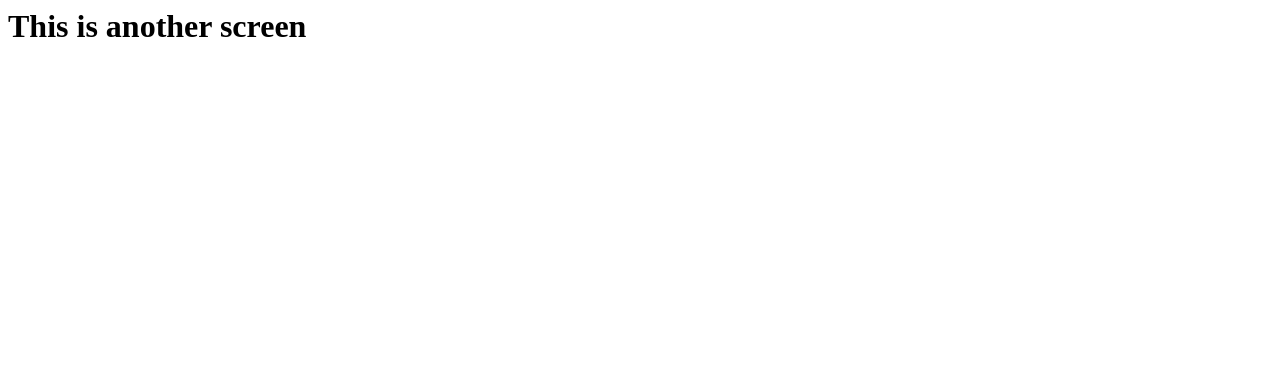
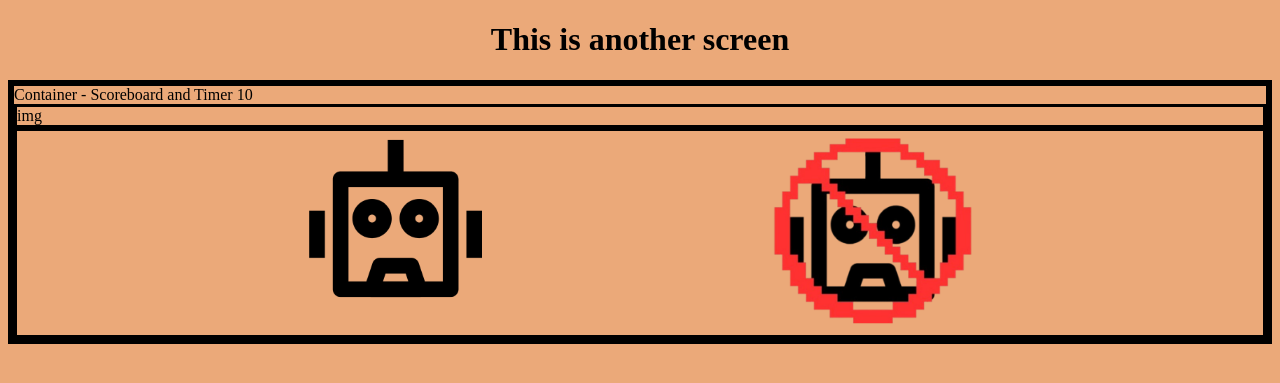
Before and after one commit to KikiNikii/Real-or-AI-, a Python web app: template templates/gamescreen1.html in a window 1280 px wide. Shown: the top 383 px of the page. Run offline with Jinja, Linux system fonts and the light colour scheme; the template is opened without the code that fills it: most values are stand-ins (such as "Sample title", 1, 10 or a date in 2020).

Commit message:
Created the gameplay screen and started a bit on the scoreboard.

```diff
--- a/static/style.css
+++ b/static/style.css
@@ -5,3 +5,40 @@ h1{
 body{
     background-color: rgb(235, 169, 121);
 }
+
+.homeimg {
+    display: block;
+    margin: auto;
+    width: 40%;
+    border-radius: 20px;
+}
+
+.playbuttons{
+    width: 20%;
+    padding: 5%;
+}
+
+.one{
+    display: flex;
+    justify-content: space-evenly;
+
+}
+
+.resize{
+    width: 200px;
+}
+
+.Aibutton{
+    width: 175px;
+}
+
+button{
+    width: 100%;
+    height: 100%;
+    justify-content: center;
+}
+
+div{border-style: solid; border-color: black;}
+.coloring{
+    fill: red;
+}
--- a/templates/gamescreen1.html
+++ b/templates/gamescreen1.html
@@ -1 +1,35 @@
-<h1>This is another screen</h1>
+<!DOCTYPE html>
+<html lang="en">
+<head>
+    <meta charset="UTF-8">
+    <meta name="viewport" content="width=device-width, initial-scale=1.0">
+    <title>Nikole's Real or AI</title>
+
+    <link href = "/static/style.css" rel = "stylesheet">
+
+</head>
+
+<body>
+    <h1>This is another screen</h1>
+
+<div>
+
+    <div>
+        Container - Scoreboard and Timer
+        {{score_response}}
+
+
+        <div>
+            img
+        </div>
+        <div class = "one">
+            <!-- button -->
+            <a href = ><img class = "Aibutton" src = "/static/YesAi.png" width = 60px></a>
+            <a href = ><img class = "resize" src = "/static/NotAi.png" width = 60px></a>
+        </div>
+    </div>
+
+</div>
+
+</body>
+</html>
--- a/templates/index.html
+++ b/templates/index.html
@@ -10,6 +10,7 @@
     <script src="https://cdn.jsdelivr.net/npm/bootstrap@5.3.7/dist/js/bootstrap.bundle.min.js" integrity="sha384-ndDqU0Gzau9qJ1lfW4pNLlhNTkCfHzAVBReH9diLvGRem5+R9g2FzA8ZGN954O5Q" crossorigin="anonymous"></script>
     <link href="https://cdn.jsdelivr.net/npm/bootstrap@5.3.7/dist/css/bootstrap.min.css" rel="stylesheet" integrity="sha384-LN+7fdVzj6u52u30Kp6M/trliBMCMKTyK833zpbD+pXdCLuTusPj697FH4R/5mcr" crossorigin="anonymous">
 
+
 <link href = "/static/style.css" rel = "stylesheet">
 
 </head>
@@ -17,7 +18,11 @@
 
 <h1> Spot AI! </h1><br>
 
+<img class = "homeimg" src = "/static/HomeCover.jpg">
+
 <a href = "gamescreen1"><h1><button type="button" class="btn btn-warning" class = "buttons">Start!</button></a></h1>
+<a href = "gamescreen1"><button type="button" class="btn btn-primary btn-lg">Start</button></a>
+
 
 </body>
 </html>
--- /dev/null
+++ b/templates/wrongscreen.html
@@ -0,0 +1 @@
+<h1>This is the wrong screen</h1>
```
Also changed, not shown: app.py (+6 -1 lines), templates/rightscreen.html (added, +13 -0 lines), static/HomeCover.jpg (added), static/NotAi.png (added), static/YesAi.png (added), 2 other files.
